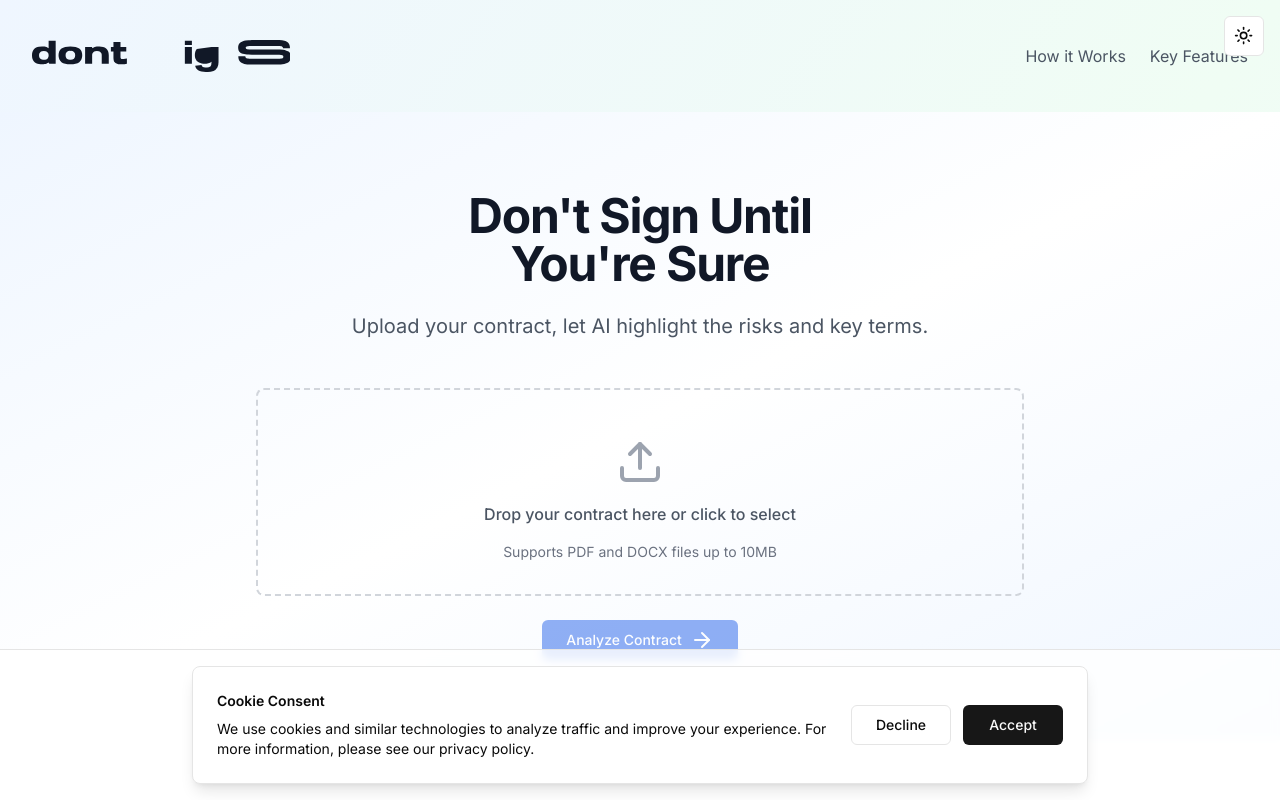
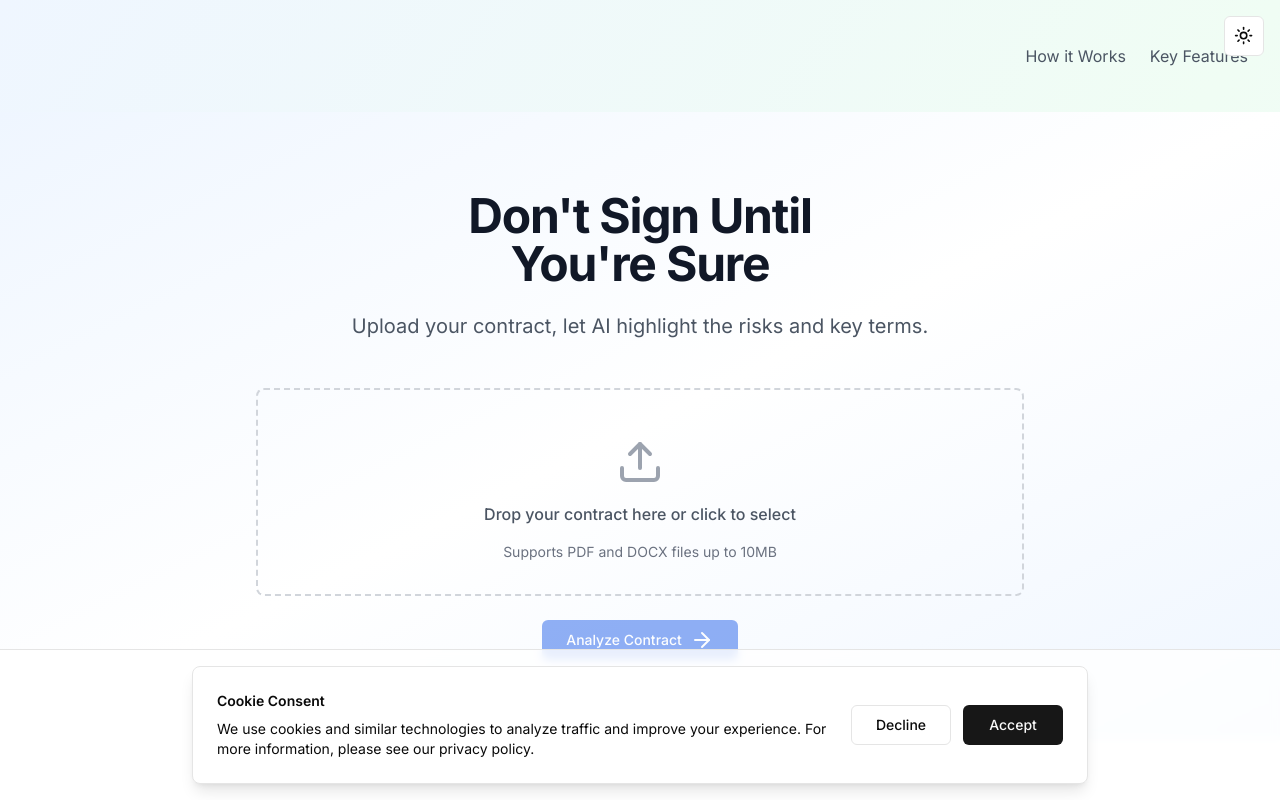
Before and after one commit to morhendos/dontsign, a Next.js app: page / in a window 1280 px wide. Shown: the top 800 px of the page. Built offline with nearby package versions, Linux system fonts and the light colour scheme; no server answers.

Commit message:
refactor: simplify Logo component with external SVG reference

```diff
--- a/components/logo/Logo.tsx
+++ b/components/logo/Logo.tsx
@@ -1,6 +1,4 @@
 'use client';
-
-import { LogoIcon } from './LogoIcon';
 
 interface LogoProps {
   className?: string;
@@ -8,17 +6,18 @@ interface LogoProps {
 
 export function Logo({ className = '' }: LogoProps) {
   return (
+    <div className={`relative w-[211.4px] h-[26.208px] ${className}`}>
       <svg
         xmlns="http://www.w3.org/2000/svg"
+        width="211.4"
+        height="26.208"
         viewBox="0 0 211.4 26.208"
-      className={`w-auto text-gray-900 dark:text-white transition-colors duration-200 ${className}`}
+        className="text-gray-900 dark:text-white"
+        preserveAspectRatio="xMidYMid meet"
         aria-label="dontSign.ai logo"
-      role="img"
       >
-      <title>dontSign.ai</title>
-      <g className="fill-current">
-        <LogoIcon />
-      </g>
+        <use href="/images/logo.svg#logo" className="fill-current" />
       </svg>
+    </div>
   );
 }
```
Lines whose indentation alone changed are shown as unchanged.
